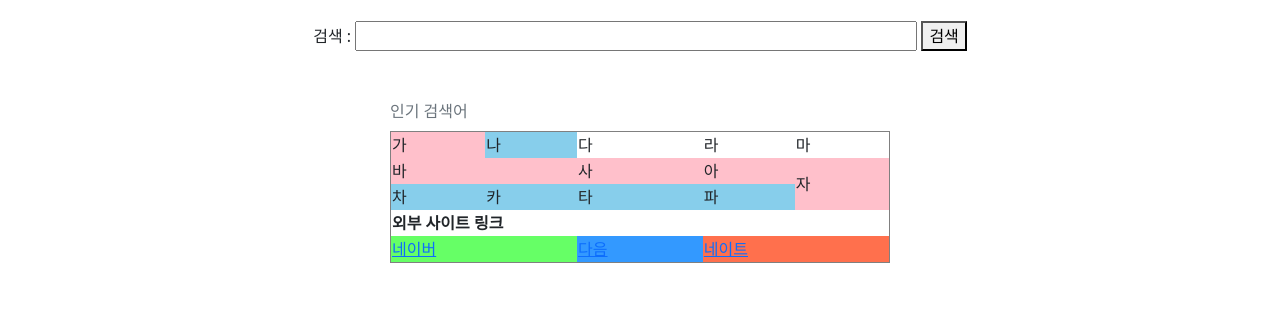
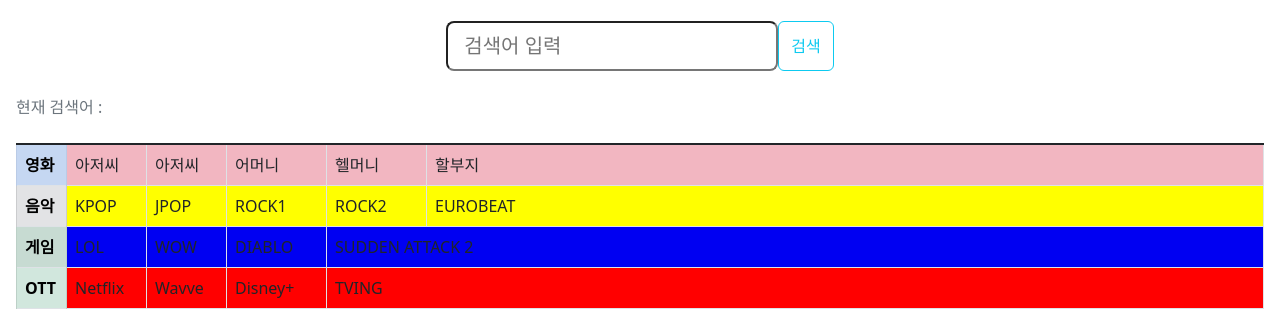
Before and after one commit to ookbin1004/WEB_20201011, a plain HTML site: page index.html in a window 1280 px wide. Shown: the part 491-802 px from the top of the page. Drawn offline with nearby package versions, Linux system fonts and the light colour scheme.

Commit message:
웹프로그래밍 실습 5주차

```diff
--- a/index.html
+++ b/index.html
@@ -11,6 +11,7 @@
 		<link href="https://cdn.jsdelivr.net/npm/bootstrap@5.2.3/dist/css/bootstrap.min.css" rel="stylesheet" integrity="sha384-rbsA2VBKQhggwzxH7pPCaAqO46MgnOM80zW1RWuH61DGLwZJEdK2Kadq2F9CUG65" crossorigin="anonymous">
 		<link rel="stylesheet" href="https://cdn.jsdelivr.net/npm/bootstrap-icons@1.10.3/font/bootstrap-icons.css">
 		<script type="text/javascript" src="js/search.js" defer></script>
+		<script type="text/javascript" src="js/basic_test.js" defer></script>
 	</head>
 	<body>
 		<script src="https://cdn.jsdelivr.net/npm/bootstrap@5.2.3/dist/js/bootstrap.bundle.min.js" integrity="sha384-kenU1KFdBIe4zVF0s0G1M5b4hcpxyD9F7jL+jjXkk+Q2h455rYXK/7HAuoJl+0I4" crossorigin="anonymous"></script>
@@ -55,19 +56,30 @@
 			</a>
 		</div> <!--img 태그는 이미지삽입, scr=경로, 이미지가 깨지면 alt 출력-->
 		<br> <!--br은 줄바꿈-->
-		<p style="text-align:center">
+		<!--<p style="text-align:center">
 			검색 : <input type = "text" name="search" size="55" value="">
 			<button id = "search btn" type="button">검색
 			</button>
 			<br><br>
-		</p>
+		</p>-->
+		<form action = "https://www.google.co.kr/search" method="GET" target="_blank">
+			<div class = "d-flex justify-content-center">
+				<mx-auto>
+					<input name="query" type="text" class="form-control-lg" placeholder="검색어 입력" aria-label="search" aria-describedby="search_btn" id="search_txt">
+				</mx-auto>
+				<button class="btn btn-outline-info" type = "submit" id="search btn">
+					검색
+				</button>
+			</div>
+		</form>
+		<!--(구)table
 		<table style="margin-left : auto; margin-right : auto;" border = "1" width = "500">
-			<!--테이블을 정리합니다-->
-			<caption align = "top"> 인기 검색어 </caption> <!--테이블 제목-->
+			<!테이블을 정리합니다>
+			<caption align = "top"> 인기 검색어 </caption> <!테이블 제목>
 			<tbody>
-				<tr><td bgcolor = "pink">가</td><td bgcolor = "skyblue">나</td><td>다</td><td>라</td><td>마</td></tr><!--1행-->
-				<tr bgcolor = "pink"><td colspan = "2">바</td><td>사</td><td>아</td><td rowspan = "2">자</td></tr><!--2행-->
-				<tr bgcolor = "skyblue"><td>차</td><td>카</td><td>타</td><td>파</td></tr><!--3행-->
+				<tr><td bgcolor = "pink">가</td><td bgcolor = "skyblue">나</td><td>다</td><td>라</td><td>마</td></tr><!1행>
+				<tr bgcolor = "pink"><td colspan = "2">바</td><td>사</td><td>아</td><td rowspan = "2">자</td></tr><!2행>
+				<tr bgcolor = "skyblue"><td>차</td><td>카</td><td>타</td><td>파</td></tr><!3행>
 				<tr bgcolor = "#ffffff"><td colspan = "5"><b>외부 사이트 링크</b></td></tr>
 				<tr><td colspan = "2" bgcolor = "#66ff66"><a href = "https://www.naver.com/" target = "_blank">네이버</a></td>
 					<td colspan = "1" bgcolor = "#3399ff"><a href = "https://www.daum.net/" target = "_blank">다음</a></td>
@@ -75,6 +87,45 @@
 				</tr>
 			</tbody>
 		</table>
+		-->
+		<div class="w-auto p-3" style = "background-color: #;">
+			<table class="table table-striped table-bordered table-hover">
+			<!--<table class = "table table-dark table-hover">-->
+				<caption align = "top">현재 검색어 : <p id = "search_message"></p></caption>
+				<tbody class = "table-group-divider">
+					<tr bgcolor = "pink">
+						<td class="table-primary" width="50"><b>영화</b></td>
+                    	<td width="80">아저씨</td>
+                    	<td width="80">아저씨</td>
+                    	<td width="100">어머니</td>
+                    	<td width="100">헬머니</td>
+                    	<td>할부지</td>
+					</tr>
+					<tr bgcolor="yellow">
+                    	<td class="table-secondary" width="50"><b>음악</b></td>
+                    	<td>KPOP</td>
+                    	<td>JPOP</td>
+                    	<td>ROCK1</td>
+                   	 	<td>ROCK2</td>
+                   		<td>EUROBEAT</td>
+                	</tr>
+					<tr bgcolor="blue">
+                    	<td class="table-success" width="50"><b>게임</b></td>
+                    	<td>LOL</td>
+                    	<td>WOW</td>
+                    	<td>DIABLO</td>
+                    	<td colspan="2">SUDDEN ATTACK 2</td>
+                	</tr>
+					<tr bgcolor="red">
+                    	<td class="table-success" width="50"><b>OTT</b></td>
+                    	<td>Netflix</td>
+                    	<td>Wavve</td>
+                    	<td>Disney+</td>
+                    	<td colspan="2">TVING</td>
+                	</tr>
+				</tbody>
+			</table>
+		</div>
 		<br><br><br><br><br><br><br><br><br><br> <!--간격을 위해 여러번 줄바꿈-->
 		<hr> <!--hr은 밑줄-->
 		<p style="text-align:right;"><font size="5em" color="#8258FA">
@@ -91,6 +142,5 @@
       <i class="bi bi-instagram" style="color: #ac2bac; font-size: 2rem;"></i>
   </div>
 </footer>
-
 	</body>
 </html>
```
Also changed, not shown: js/basic_test.js (added, +25 -0 lines), js/search.js (+7 -3 lines), 1 other file.
